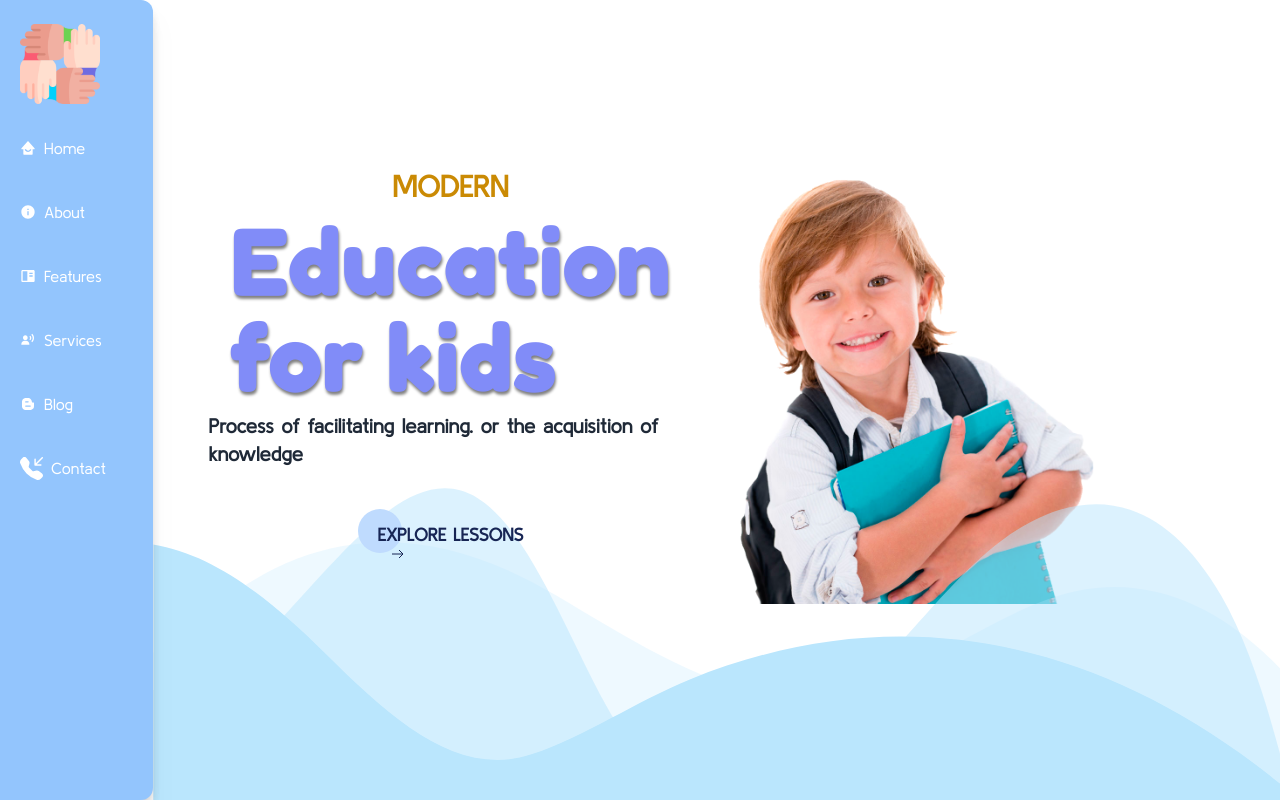
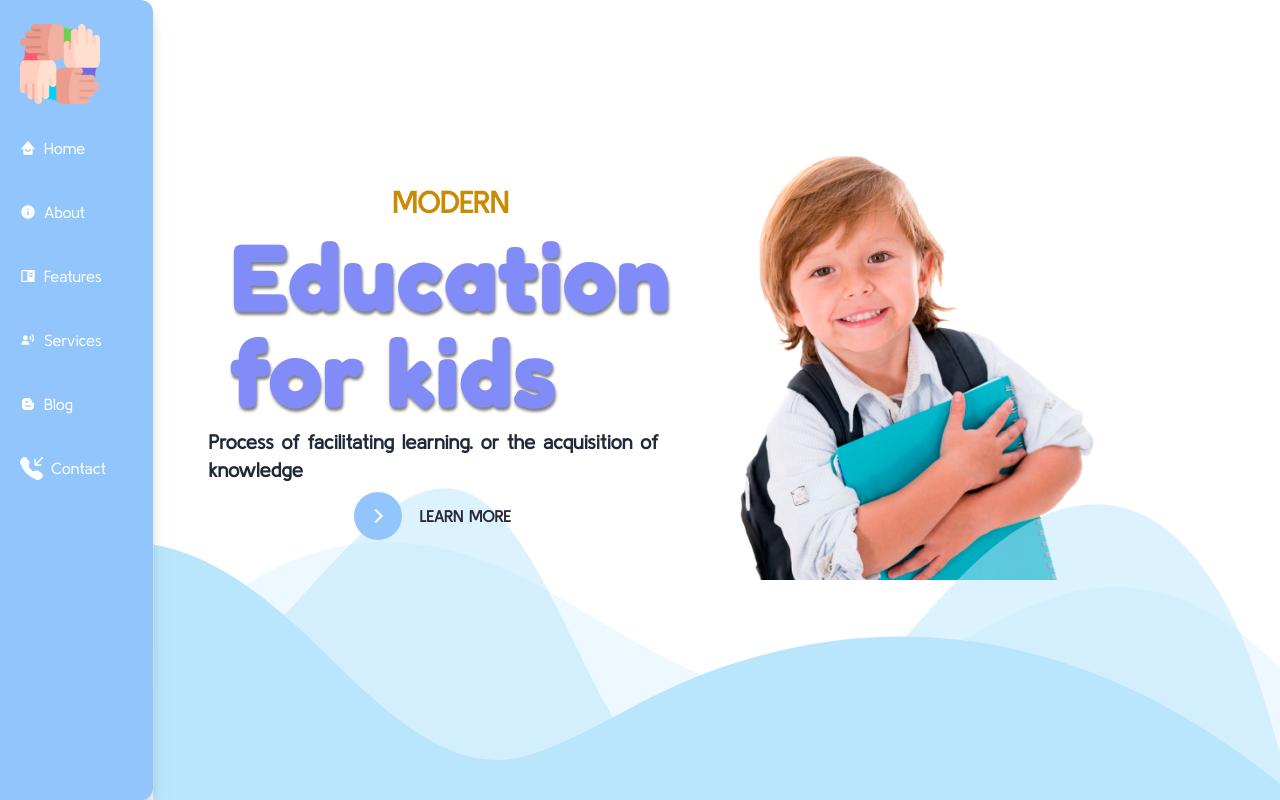
Before and after one commit to CharlesQGonzales/KIDO-LEARNS, a React (Vite) app: page / in a window 1280 px wide. Built offline with nearby package versions, Linux system fonts and the light colour scheme.

Commit message:
adding button

```diff
--- a/src/components/buttonPrimary/buttonPrimary.css
+++ b/src/components/buttonPrimary/buttonPrimary.css
@@ -1,12 +1,60 @@
-.cta svg {
-    stroke-linecap: round;
-    stroke-linejoin: round;
-    stroke-width: 2;
-    transform: translateX(-5px);
-    transition: all 0.3s ease;
+   button {
+    vertical-align: middle;
    }
 
+   button.learn-more .circle {
+    transition: all 0.45s cubic-bezier(0.65, 0, 0.076, 1);
+    border-radius: 1.625rem;
+   }
 
-.cta:hover svg {
-    transform: translateX(0);
+   button.learn-more .circle .icon {
+    transition: all 0.45s cubic-bezier(0.65, 0, 0.076, 1);
    }
+
+   button.learn-more .circle .icon.arrow {
+    transition: all 0.45s cubic-bezier(0.65, 0, 0.076, 1);
+    left: 0.625rem;
+    width: 1.125rem;
+    height: 0.125rem;
+   }
+
+   button.learn-more .circle .icon.arrow::before {
+    position: absolute;
+    content: "";
+    top: -0.29rem;
+    right: 0.0625rem;
+    width: 0.625rem;
+    height: 0.625rem;
+    border-top: 0.125rem solid #fff;
+    border-right: 0.125rem solid #fff;
+    transform: rotate(45deg);
+   }
+
+   button.learn-more .button-text {
+    transition: all 0.45s cubic-bezier(0.65, 0, 0.076, 1);
+    position: absolute;
+    top: 0;
+    left: 0;
+    right: 0;
+    bottom: 0;
+    padding: 0.75rem 0;
+    margin: 0 0 0 1.85rem;
+    color: #282936;
+    font-weight: 700;
+    line-height: 1.6;
+    text-align: center;
+    text-transform: uppercase;
+   }
+
+   button:hover .circle {
+    width: 100%;
+   }
+
+   button:hover .circle .icon.arrow {
+    background: #fff;
+    transform: translate(1rem, 0);
+   }
+
+   button:hover .button-text {
+    color: #fff;
+   }
--- a/src/components/buttonPrimary/buttonPrimary.jsx
+++ b/src/components/buttonPrimary/buttonPrimary.jsx
@@ -3,19 +3,14 @@ import "./buttonPrimary.css";
 
 function buttonPrimary(props) {
   return (
-    <button className="relative m-auto py-3 px-5 border-none bg-none transition-all duration-[0.2s] ease-linear before:content-space before:absolute before:top-0 before:left-0 before:block before:rounded-[50px] before:bg-blue-200 before:w-11 before:h-11 before:transition-all before:duration-[0.3s] before:ease-linear hover:before:w-full hover:before:bg-blue-200 active:transform active:scale-95">
-      <span className="relative font-primary text-lg font-semibold text-blue-950">
-        {props.children}
+    <button className="learn-more relative inline-block cursor-pointer outline-none border-none no-underline bg-transparent p-0 font-primary w-48 h-auto">
+      <span
+        className="circle relative block m-0 w-12 h-12 bg-blue-300"
+        aria-hidden="true"
+      >
+        <span className="icon arrow absolute top-0 bottom-0 m-auto"></span>
       </span>
-      <svg
-        viewBox="0 0 13 10"
-        height="10px"
-        width="15px"
-        className="relative top-0 ml-3 fill-none stroke-blue-950"
-      >
-        <path d="M1,5 L11,5"></path>
-        <polyline points="8 1 12 5 8 9"></polyline>
-      </svg>
+      <span className="button-text">Learn More</span>
     </button>
   );
 }
--- a/src/pages/home/home.jsx
+++ b/src/pages/home/home.jsx
@@ -28,7 +28,7 @@ function Home() {
           ></path>
         </svg>
       </div>
-      <main id="content" className="flex-1 p-6 lg:px-8">
+      <main id="content" className="flex-1 lg:px-8">
         <div className="grid lg:grid-cols-2">
           <div className="flex flex-col items-center lg:gap-2 gap-5 justify-center">
             <p className="font-primary lg:text-3xl text-xl font-semibold text-yellow-600">
```
